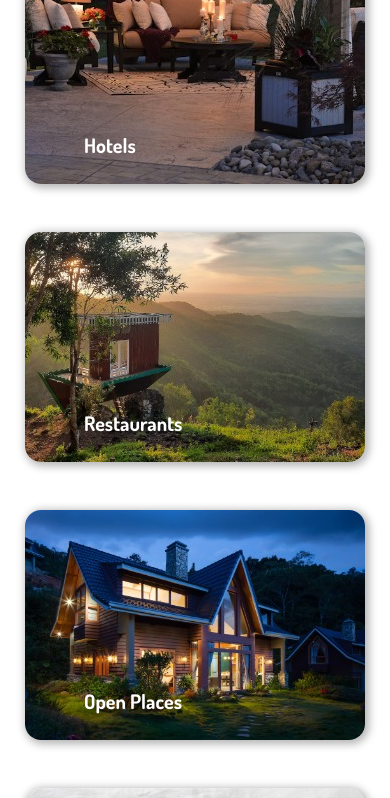
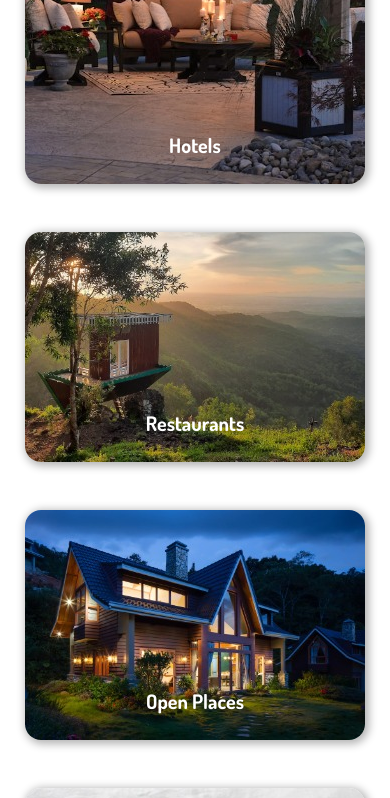
Before and after one commit to 0xosamaa/where-to-go-website-client, a React (Vite) app: page / in a window 390 px wide. Shown: the part 3880-4678 px from the top of the page. Built offline with nearby package versions, Linux system fonts and the light colour scheme.

Commit message:
fixed categories alignment

```diff
--- a/src/Pages/Home/Home.css
+++ b/src/Pages/Home/Home.css
@@ -43,3 +43,11 @@ a {
     left: 5rem;
     color: #fff;
 }
+
+@media screen and (max-width: 992px) {
+    .category h4 {
+        left: 50%;
+        bottom: 1rem;
+        transform: translateX(-50%);
+    }
+}
```
